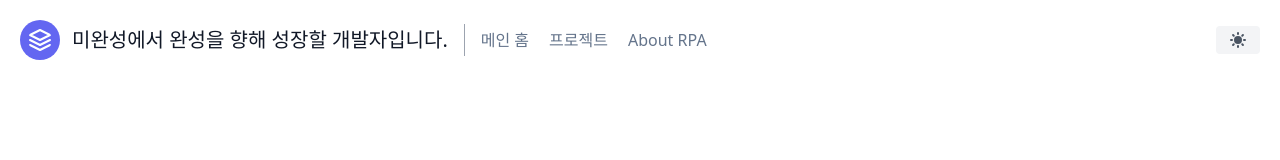
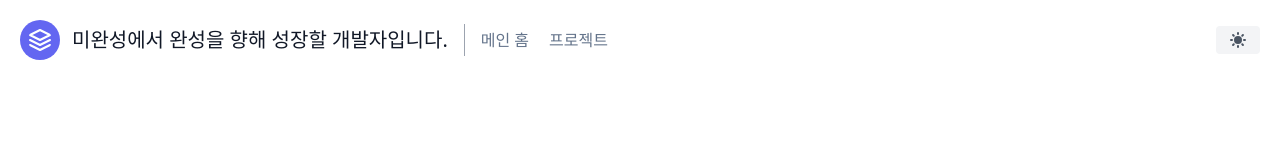
Before and after one commit to myonstar/web_portfolio, a Next.js app: page / in a window 1280 px wide. Shown: the top 160 px of the page. Built offline with nearby package versions, Linux system fonts and the light colour scheme.

Commit message:
개발 완료(지속적 업데이트 예정)

```diff
--- a/components/header.js
+++ b/components/header.js
@@ -22,9 +22,9 @@ export default function Header() {
                         <Link href="/projects">
                         <div className="mr-5 hover:text-gray-900">프로젝트</div>
                         </Link>
-                        <Link href="/about-rpa">
+                        {/* <Link href="/about-rpa">
                         <div className="mr-5 hover:text-gray-900">About RPA</div>
-                        </Link>
+                        </Link> */}
                         {/* <Link href="https://www.naver.com">
                         <div className="mr-5 hover:text-gray-900">Contact me</div>
                         </Link> */}
```
